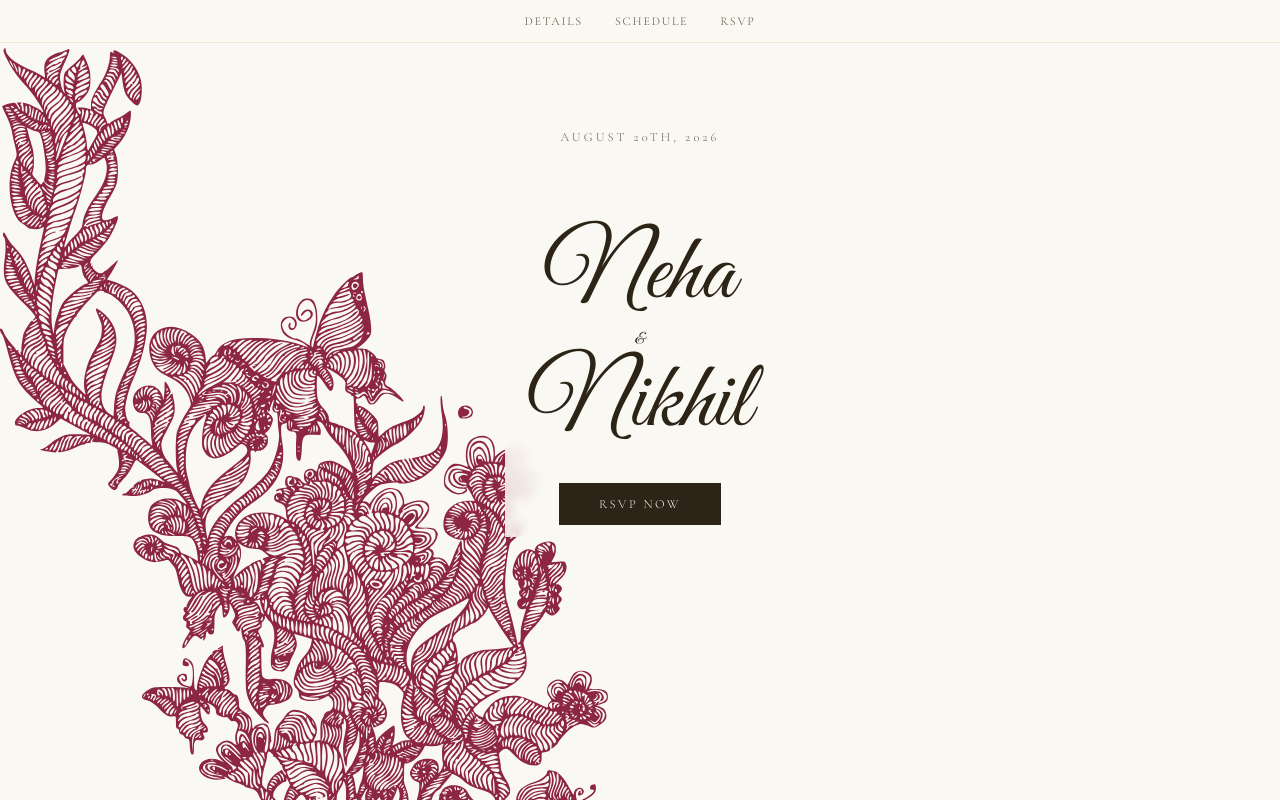
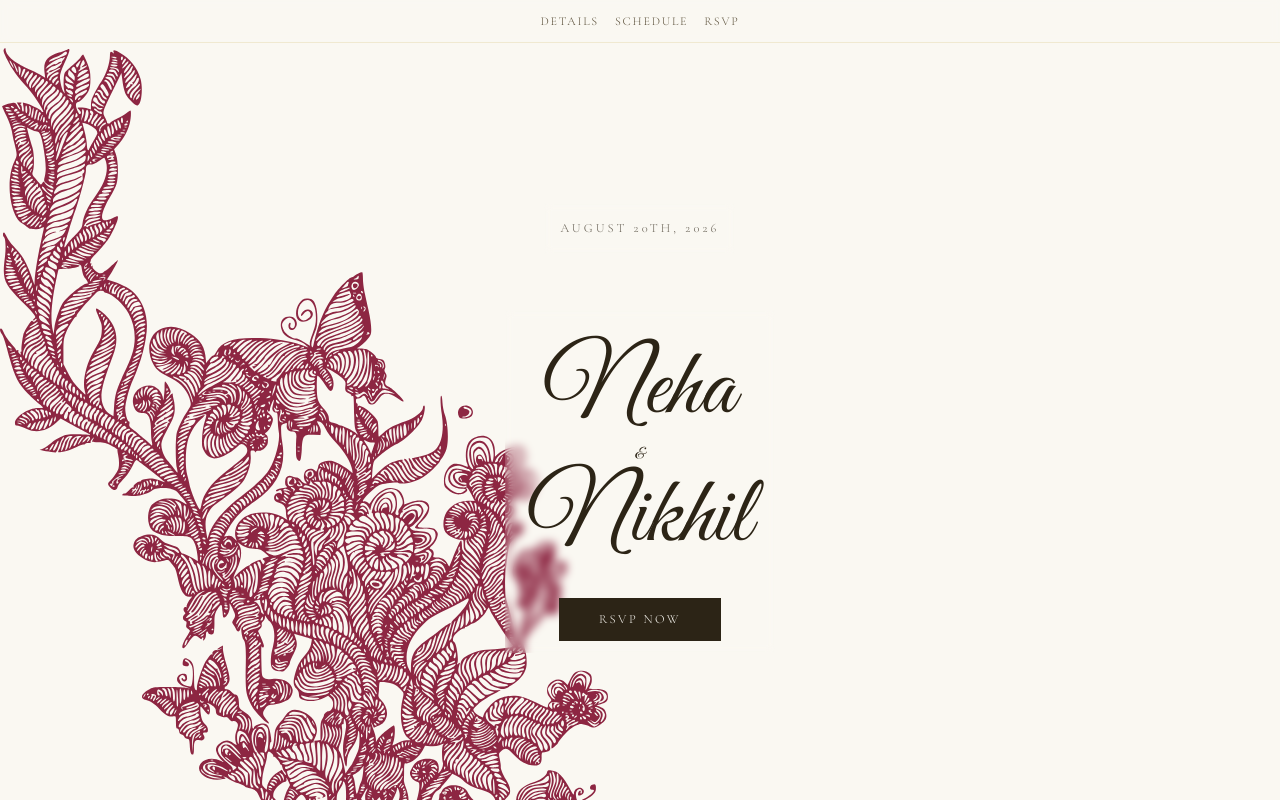
Before and after one commit to niyashameer/wedding-v2, a Next.js app: page /en in a window 1280 px wide. Shown: the top 802 px of the page. Built offline with nearby package versions, Linux system fonts and the light colour scheme.

Commit message:
modify design files

```diff
--- a/components/layout/Nav.tsx
+++ b/components/layout/Nav.tsx
@@ -37,7 +37,7 @@ export default function Nav({ rsvpPage = false }: NavProps) {
           </span>
         </>
       ) : (
-        <>
+        <div className="hidden sm:flex gap-4">
           <a
             href="#details"
             className="font-serif text-[0.75rem] tracking-[0.15em] uppercase text-ink-soft hover:text-gold transition-colors hidden sm:block"
@@ -56,7 +56,7 @@ export default function Nav({ rsvpPage = false }: NavProps) {
           >
             {t("rsvp")}
           </Link>
-        </>
+        </div>
       )}
 
       {/* <button
--- a/components/sections/HeroSection.tsx
+++ b/components/sections/HeroSection.tsx
@@ -12,7 +12,7 @@ export default function HeroSection() {
   const locale = useLocale();
 
   return (
-    <header className="relative pt-14 overflow-hidden min-h-screen">
+    <header className="relative pt-14 overflow-hidden min-h-screen flex items-center justify-center flex-col gap-14">
 
       {/* Background SVG */}
       <div className="absolute inset-0 -z-10 mt-12">
@@ -20,14 +20,14 @@ export default function HeroSection() {
       </div>
 
       {/* Watercolour yellow header */}
-      <div className="pt-12 pb-12">
-        <p className="animate-fade-in font-serif text-[0.78rem] tracking-[0.25em] uppercase text-center text-ink/70 pt-6">
+      <div className="">
+        <p className="animate-fade-in bg-cream/05 backdrop-blur-sm w-max mx-auto font-serif text-[0.78rem] tracking-[0.25em] uppercase text-center text-ink/70 p-4">
           {t("date")}
         </p>
       </div>
 
       {/* Names */}
-      <div className="text-center px-6 pt-8 relative z-10 gap-8 px-6 py-3 bg-cream/85 nav-blur backdrop-blur-sm w-max mx-auto">
+      <div className="text-center px-6 pt-8 relative z-10 gap-8 px-6 py-3 bg-cream/05 nav-blur backdrop-blur-sm w-max mx-auto">
         <h1 className="animate-fade-up delay-200 font-script text-display-lg text-ink">
           {t("bride")}
         </h1>
```
